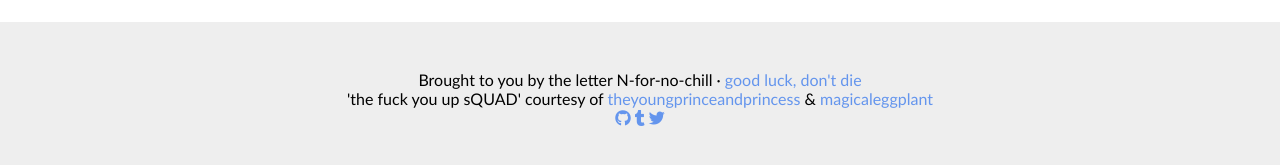
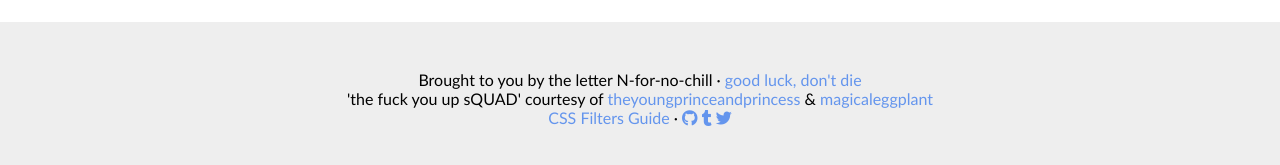
Before and after one commit to evelynmaire/flexbox, a plain HTML site: page index.html in a window 1280 px wide. Shown: the part 7294-7459 px from the top of the page. Drawn offline with Linux system fonts and the light colour scheme.

Commit message:
added link to css guide

```diff
--- a/index.html
+++ b/index.html
@@ -141,7 +141,7 @@
   </div>
   <!-- .wrapper-->
   <footer>
-     <p>Brought to you by the letter N-for-no-chill &middot; <a href="http://morozombie.blogspot.co.nz/2016/09/the-new-quadsters.html" target="_new">good luck, don't die</a><br>'the fuck you up sQUAD' courtesy of <a href="http://theyoungprinceandprincess.tumblr.com/" target="_new">theyoungprinceandprincess</a> & <a href="http://magicaleggplant.tumblr.com/" target="_new">magicaleggplant</a><br><a href="https://github.com/evelynmaire/"><i class="fa fa-github" aria-hidden="true"></i></a> <a href="http://iristigerlily.tumblr.com/"><i class="fa fa-tumblr" aria-hidden="true"></i></a> <a href="https://twitter.com/_rinchansan"><i class="fa fa-twitter" aria-hidden="true"></i></a></p>
+     <p>Brought to you by the letter N-for-no-chill &middot; <a href="http://morozombie.blogspot.co.nz/2016/09/the-new-quadsters.html" target="_new">good luck, don't die</a><br>'the fuck you up sQUAD' courtesy of <a href="http://theyoungprinceandprincess.tumblr.com/" target="_new">theyoungprinceandprincess</a> & <a href="http://magicaleggplant.tumblr.com/" target="_new">magicaleggplant</a><br><a href="https://evelynmaire.github.io/css-filters/">CSS Filters Guide</a> &middot; <a href="https://github.com/evelynmaire/"><i class="fa fa-github" aria-hidden="true"></i></a> <a href="http://iristigerlily.tumblr.com/"><i class="fa fa-tumblr" aria-hidden="true"></i></a> <a href="https://twitter.com/_rinchansan"><i class="fa fa-twitter" aria-hidden="true"></i></a></p>
   </footer>
   <script src="prism.js"></script>
 </body>
```
